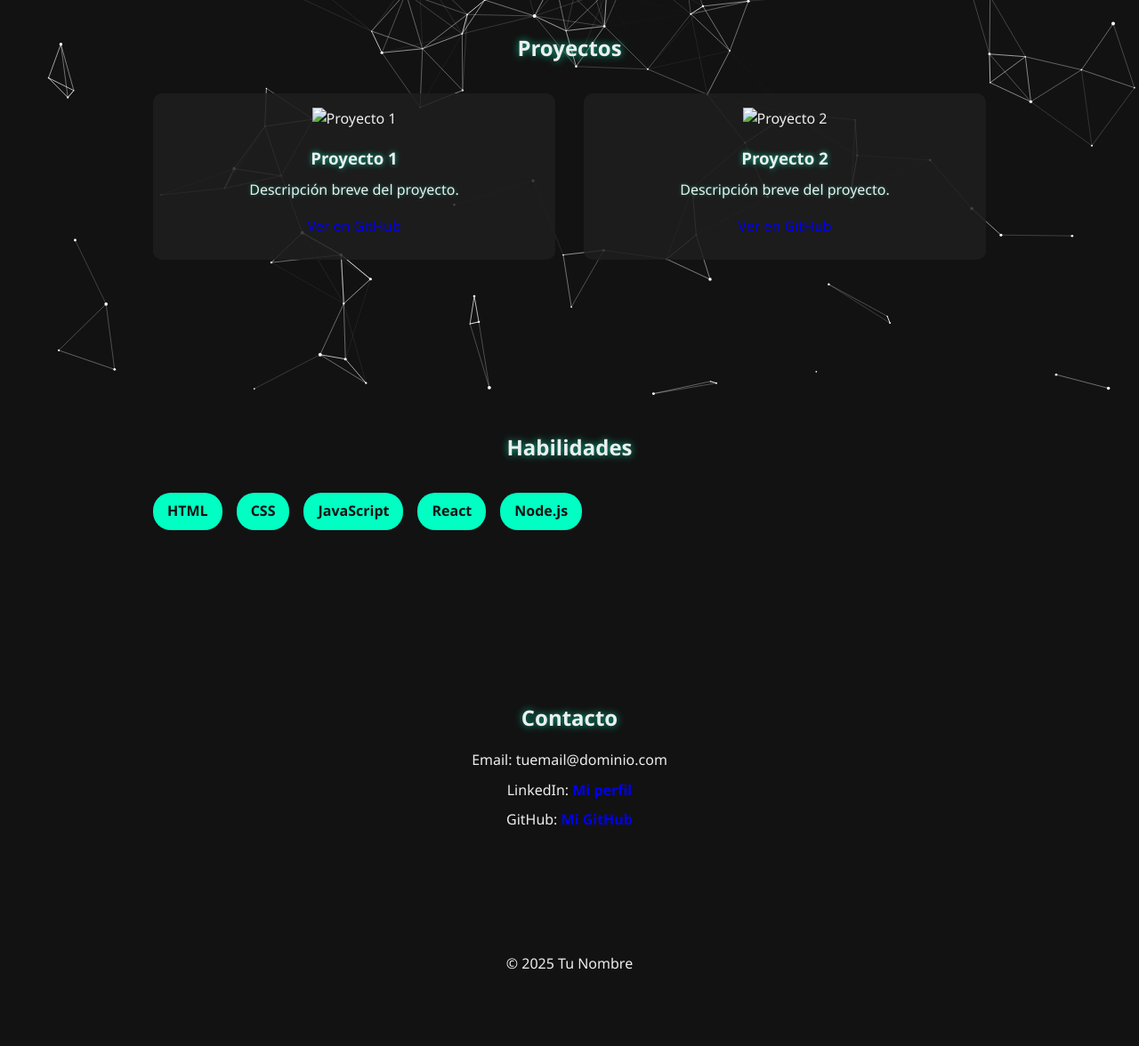
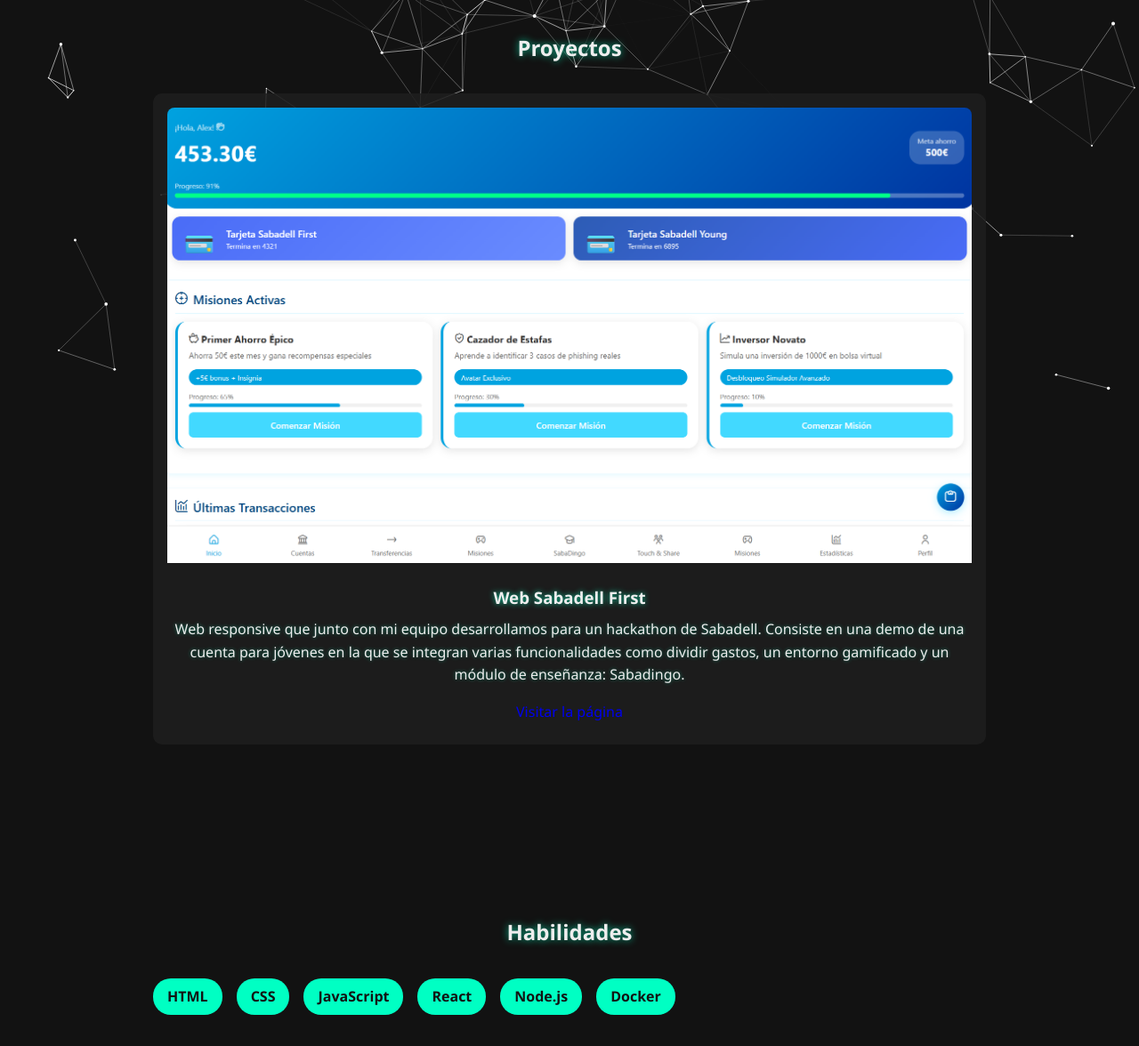
Before and after one commit to fpg44-ua/fpg44-ua.github.io, a plain HTML site: page index.html in a window 1280 px wide. Shown: the part 356-1532 px from the top of the page at 89% size. Before the commit the page ends 1485 px from the top, so only its background shows below. Drawn offline with Linux system fonts and the light colour scheme.

Commit message:
Mis cosas

```diff
--- a/index.html
+++ b/index.html
@@ -17,7 +17,7 @@
     <!-- HEADER -->
     <header>
         <div class="container">
-            <h1>Tu Nombre</h1>
+            <h1>Fabián Padrón García</h1>
             <p>Desarrollador Web | Frontend | Full Stack</p>
         </div>
     </header>
@@ -29,19 +29,13 @@
             <div class="grid">
                 <div class="proyecto">
                     <div class="img-container">
-                        <img src="img/proyecto1.png" alt="Proyecto 1">
+                        <img src="img/Sabadell_First.png" alt="Proyecto 1">
                     </div>
-                    <h3>Proyecto 1</h3>
-                    <p>Descripción breve del proyecto.</p>
-                    <a href="https://github.com/tu-usuario/proyecto1" target="_blank">Ver en GitHub</a>
-                </div>
-                <div class="proyecto">
-                    <div class="img-container">
-                        <img src="img/proyecto2.png" alt="Proyecto 2">
-                    </div>
-                    <h3>Proyecto 2</h3>
-                    <p>Descripción breve del proyecto.</p>
-                    <a href="https://github.com/tu-usuario/proyecto2" target="_blank">Ver en GitHub</a>
+                    <h3>Web Sabadell First</h3>
+                    <p>Web responsive que junto con mi equipo desarrollamos para un hackathon de Sabadell.
+                        Consiste en una demo de una cuenta para jóvenes en la que se integran varias funcionalidades como
+                        dividir gastos, un entorno gamificado y un módulo de enseñanza: Sabadingo.</p>
+                    <a href="https://ibhf25.jabotech.me/web/index.html" target="_blank">Visitar la página</a>
                 </div>
             </div>
         </div>
@@ -57,6 +51,7 @@
                 <li>JavaScript</li>
                 <li>React</li>
                 <li>Node.js</li>
+                <li>Docker</li>
             </ul>
         </div>
     </section>
@@ -65,14 +60,14 @@
     <section id="contacto">
         <div class="container">
             <h2>Contacto</h2>
-            <p>Email: tuemail@dominio.com</p>
-            <p>LinkedIn: <a href="https://linkedin.com/in/tu-usuario" target="_blank">Mi perfil</a></p>
-            <p>GitHub: <a href="https://github.com/tu-usuario" target="_blank">Mi GitHub</a></p>
+            <p>Email: fabianpadrongarcia@gmail.com</p>
+            <p>LinkedIn: <a href="https://linkedin.com/in/fabian-pg" target="_blank">Mi perfil</a></p>
+            <p>GitHub: <a href="https://github.com/fpg44-ua" target="_blank">Mi GitHub</a></p>
         </div>
     </section>
 
     <footer>
-        <p>© 2025 Tu Nombre</p>
+        <p>© 2025 Fabián Padrón García</p>
     </footer>
 
     <script src="js/particles.js"></script>
```
